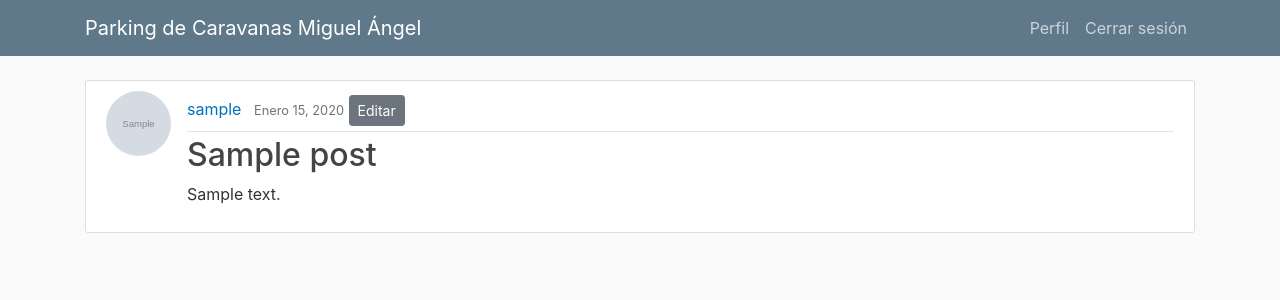
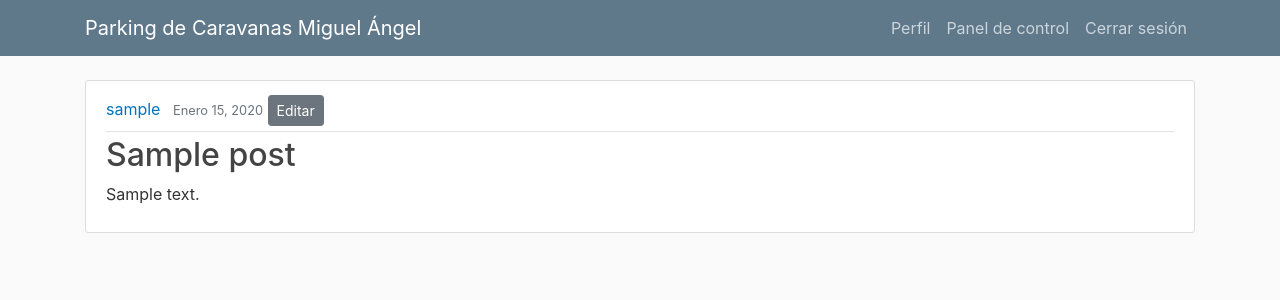
Before and after one commit to Rvbens/door_code_app, a Django app: page / in a window 1280 px wide. Shown: the top 300 px of the page. Run offline with Django 3.2, Linux system fonts and the light colour scheme; a user stored in the database is signed in; tables that the repository leaves empty hold one stand-in row (values such as "Sample post"); grey boxes marked "Sample" are stand-in pictures; some libraries are stand-ins or nearby versions.

Commit message:
Add custom reset password email and added url to admin panel

```diff
--- a/blog/templates/blog/base.html
+++ b/blog/templates/blog/base.html
@@ -31,6 +31,9 @@
                 <!-- Navbar Right Side -->
                 <div class="navbar-nav">
                     <a class="nav-item nav-link" href="{% url 'profile' %}">Perfil</a>
+                    {% if request.user.is_active and request.user.is_staff %}
+                    <a class="nav-item nav-link" href="/admin">Panel de control</a>
+                    {% endif %}
                     <a class="nav-item nav-link" href="{% url 'logout' %}">Cerrar sesión</a>
                 </div>
             </div>
--- a/blog/templates/blog/home.html
+++ b/blog/templates/blog/home.html
@@ -2,7 +2,6 @@
 {% block content %}
     {% for post in posts %}
         <article class="media content-section">
-          <img class="rounded-circle article-img" src="{{post.author.profile.image.url}}" alt="">
           <div class="media-body">
             <div class="article-metadata">
               <span class="azul mr-2" >{{ post.author }}</span>
--- a/django_proyect/settings.py
+++ b/django_proyect/settings.py
@@ -13,7 +13,7 @@ https://docs.djangoproject.com/en/2.1/ref/settings/
 import os
 import django_heroku
 
-#from .secret_settings import * # DEVELOPMENT
+from .secret_settings import * # DEVELOPMENT
 # Build paths inside the project like this: os.path.join(BASE_DIR, ...)
 BASE_DIR = os.path.dirname(os.path.dirname(os.path.abspath(__file__)))
 
--- a/django_proyect/urls.py
+++ b/django_proyect/urls.py
@@ -21,12 +21,12 @@ from django.conf import settings
 from django.conf.urls.static import static
 
 urlpatterns = [
-    path('admin/', admin.site.urls),
+    path('admin/', admin.site.urls, name='panel'),
     path("register/", user_views.register, name="register"),
     path("login/", auth_views.LoginView.as_view(template_name="users/login.html"), name="login"),
     path("logout/", auth_views.LogoutView.as_view(template_name="users/logout.html"), name="logout"),
     path("profile/", user_views.profile, name="profile"),
-    path("password-reset/", auth_views.PasswordResetView.as_view(template_name="users/password_reset.html"), name="password_reset"),
+    path("password-reset/", auth_views.PasswordResetView.as_view(template_name="users/password_reset.html",email_template_name="users/email_pass_reset.html"), name="password_reset"),
     path("password-reset/done", auth_views.PasswordResetDoneView.as_view(template_name="users/password_reset_done.html"), name="password_reset_done"),
     path("password-reset-confirm/<uidb64>/<token>/", auth_views.PasswordResetConfirmView.as_view(template_name="users/password_reset_confirm.html"), name="password_reset_confirm"),
     path("password-reset-complete/", auth_views.PasswordResetView.as_view(template_name="users/password_reset_complete.html"), name="password_reset_complete"),
--- a/users/templates/users/password_reset_confirm.html
+++ b/users/templates/users/password_reset_confirm.html
@@ -9,7 +9,7 @@
                 {{ form|crispy }}
             </fieldset>
             <div class="form-group">
-                <button class="btn btn-outline-info" type="submit">RRestablecer contraseña</button>
+                <button class="btn btn-outline-info" type="submit">Restablecer contraseña</button>
             </div>
         </form>
     </div>
```
Also changed, not shown: users/templates/users/email_pass_reset.html (added, +12 -0 lines), README.md. Lines whose indentation alone changed are shown as unchanged.
